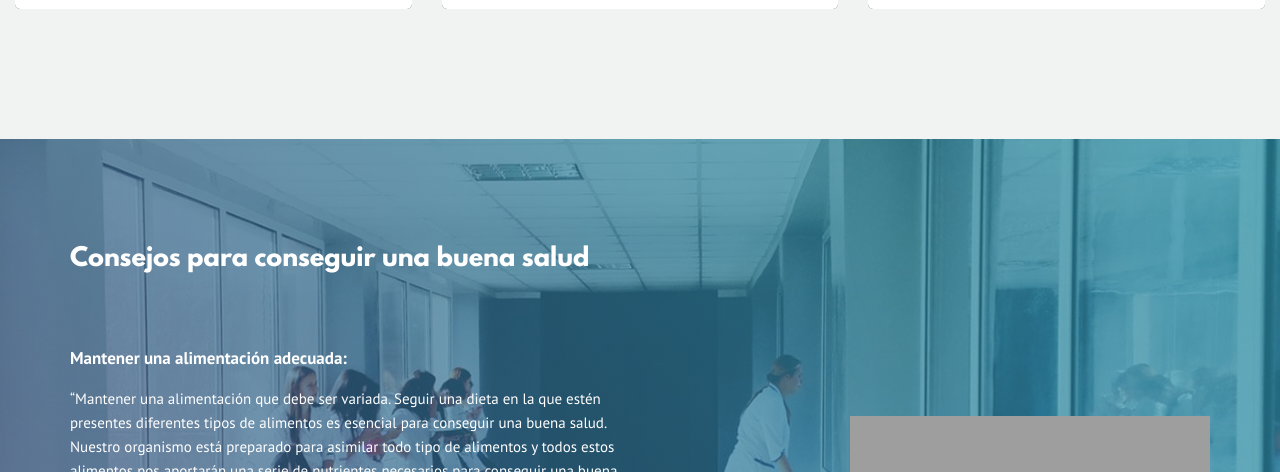
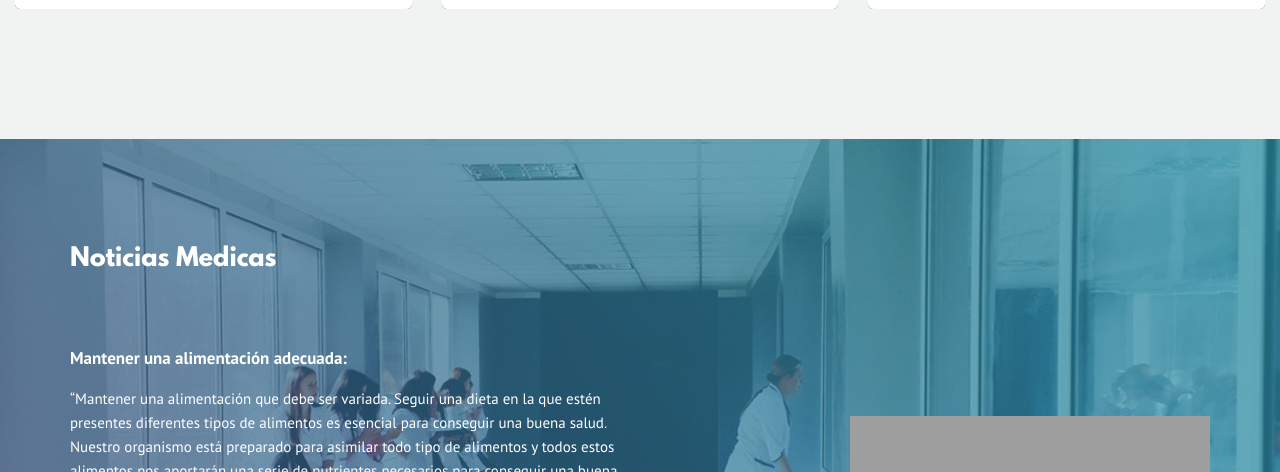
Before and after one commit to CrArzola/lab, a PHP site: page / in a window 1280 px wide. Shown: the part 3631-4103 px from the top of the page. Run offline with PHP 8.4, Linux system fonts and the light colour scheme; grey boxes are pictures that could not be loaded.

Commit message:
Add files via upload

```diff
--- a/index.php
+++ b/index.php
@@ -361,7 +361,7 @@
             <div class="row text-white relative">
                 <div class="col-xs-12 col-sm-6">
                     <div class="space-100"></div>
-                    <h3 class="text-white">Consejos para conseguir una buena salud</h3>
+                    <h3 class="text-white">Noticias Medicas</h3>
                     <div class="space-60"></div>
                     <div class="testimonials">
                         <div class="item">
```
